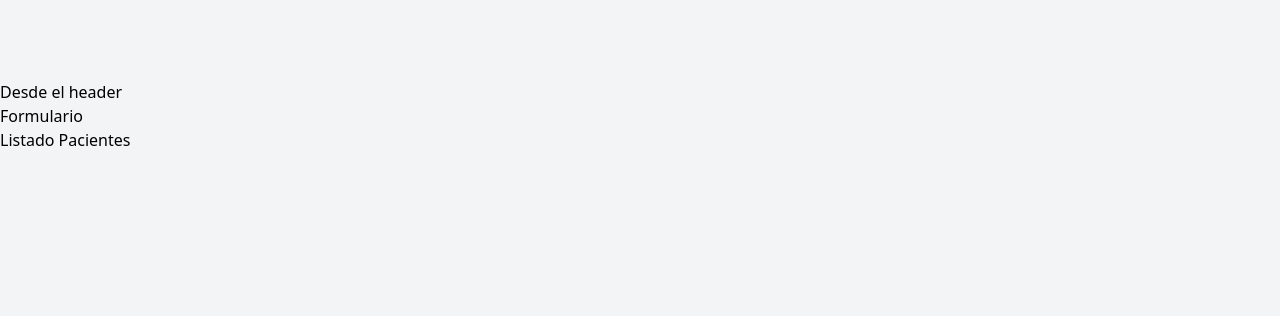
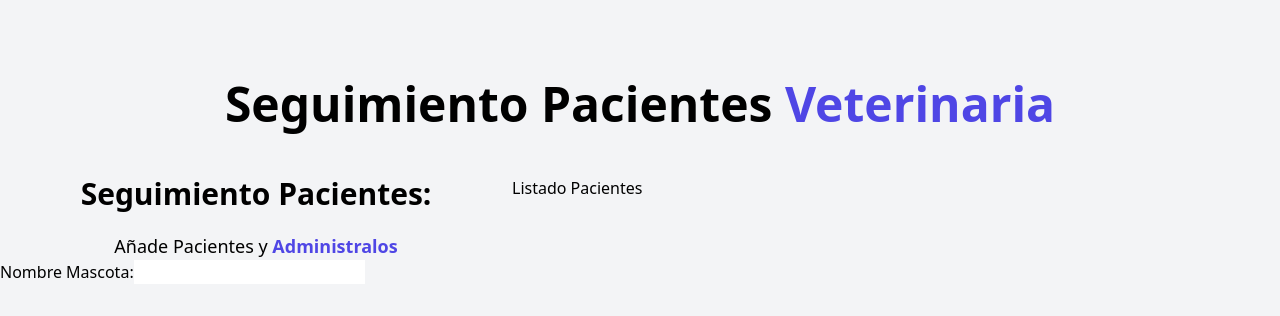
Before and after one commit to Franco2730/citas-app, a React (Vite) app in the folder citas-app/: page / in a window 1280 px wide. Shown: the top 316 px of the page. Built offline with nearby package versions, Linux system fonts and the light colour scheme.

Commit message:
citas-app

```diff
--- a/citas-app/src/App.jsx
+++ b/citas-app/src/App.jsx
@@ -7,8 +7,12 @@
   return (//Todos los componentes / funciones deben tener un return.
      <div className="container mx-auto mt-20">
         <Header />
-        <Formulario/>
-        <ListaPacientes/>
+
+        <div className="mt-12 md:flex">
+          <Formulario/>
+          <ListaPacientes/>
+        </div>
+
     </div>
   )
 }
--- a/citas-app/src/components/Formulario.jsx
+++ b/citas-app/src/components/Formulario.jsx
@@ -1,6 +1,24 @@
 const Formulario = () => {
   return (
-        <h2>Formulario</h2>
+    <div className="md:w-1/2 lg:w-2/5">
+      <h2 className="font-black text-3xl text-center">Seguimiento Pacientes:</h2>
+
+      <p className="text-lg mt-5 text-center">
+        Añade Pacientes y {''} <span className="text-indigo-600 font-bold text-lg">Administralos</span>
+      </p>
+
+      <form>
+        <div>
+          <label>Nombre Mascota:</label>
+
+          <input type="text"
+
+          />
+        </div>
+      </form>
+
+
+    </div>
   )
 }
 
--- a/citas-app/src/components/Header.jsx
+++ b/citas-app/src/components/Header.jsx
@@ -1,7 +1,7 @@
 const Header = () => {
     return( //Todos los componentes necesitan un return que devuelvan un solo elemento en su mayor nivel (algo que envuelva a todos los elementos)
         <>
-            <h1>Desde el header</h1>
+            <h1 className="font-black text-5xl text-center md:w-2/3 mx-auto">Seguimiento Pacientes <span className="text-indigo-600">Veterinaria</span></h1>
         </>
     )
 }
--- a/citas-app/src/components/ListaPacientes.jsx
+++ b/citas-app/src/components/ListaPacientes.jsx
@@ -2,7 +2,7 @@
 
 const ListaPacientes = () => {
   return (
-    <div>
+    <div className='w-1/2 lg:w-3/5'>
         <h2>Listado Pacientes</h2>
     </div>
   )
```
